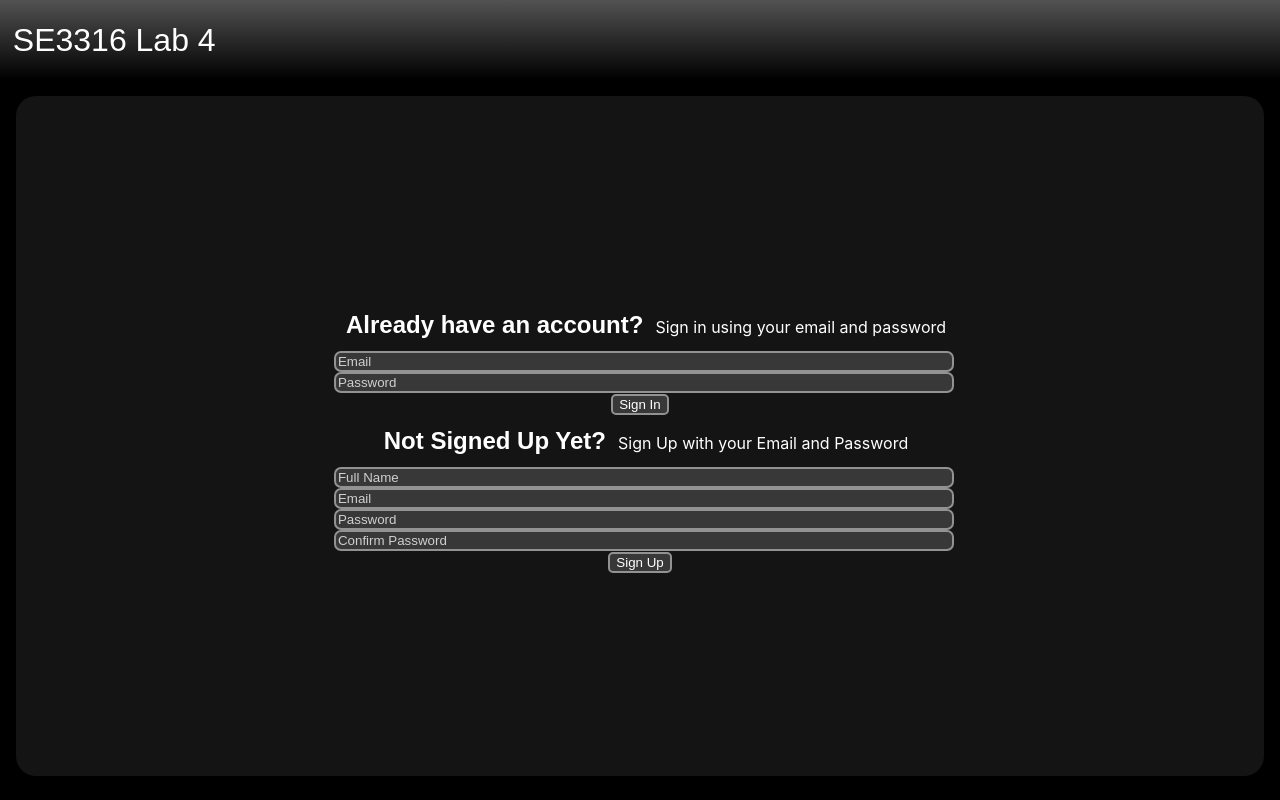
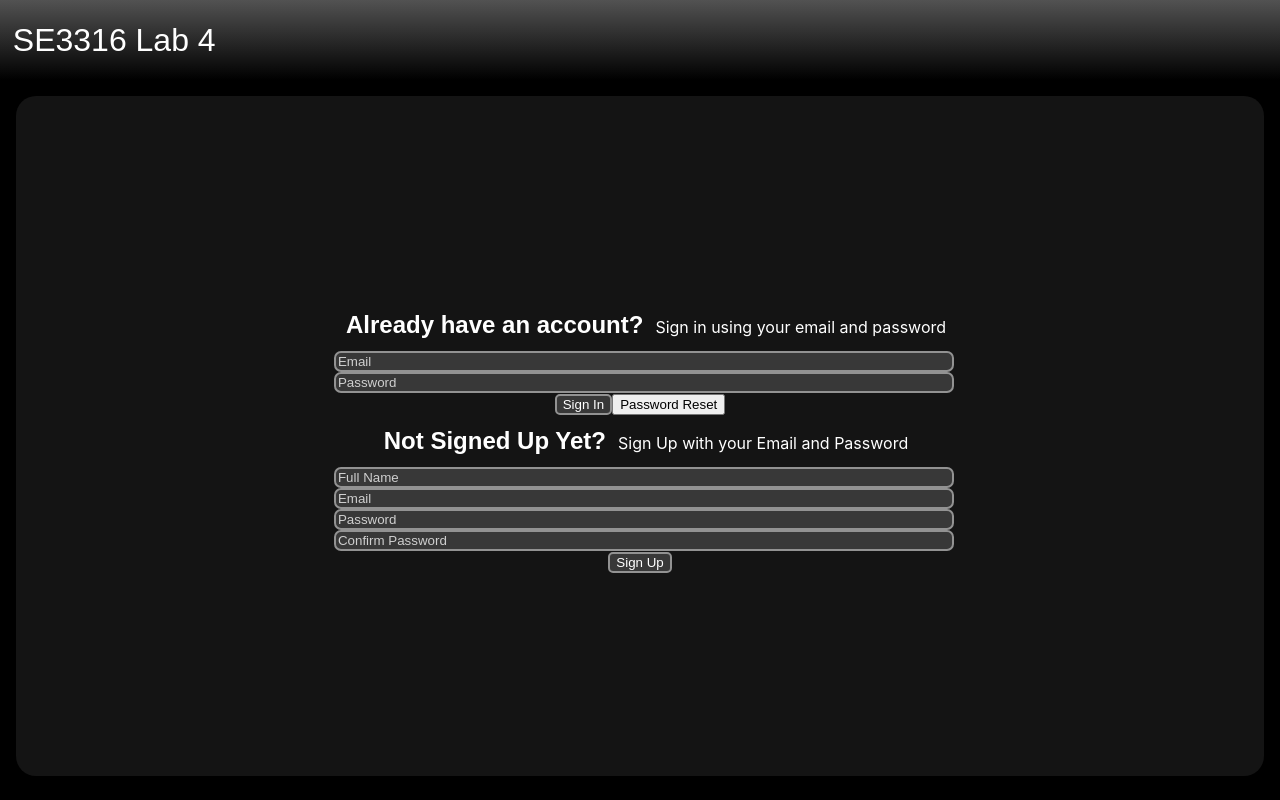
Before and after one commit to op8mnl/Music-Manager, a React (Create React App) app: page /auth in a window 1280 px wide. Built offline with nearby package versions, Linux system fonts and the light colour scheme; no server answers.

Commit message:
added a password reset link for the user if they -want to change their password

```diff
--- a/src/components/App.js
+++ b/src/components/App.js
@@ -4,6 +4,7 @@ import subIcon from "../assets/subIcon.png";
 import React, { useState, useEffect } from "react";
 import { signOutUser } from "./firebase.js";
 import { useNavigate, Link } from "react-router-dom";
+import { passwordReset } from "./firebase";
 
 function App() {
   const [playlist, setPlaylist] = useState([]);
--- a/src/components/firebase.js
+++ b/src/components/firebase.js
@@ -6,7 +6,7 @@ import {
   signInWithEmailAndPassword,
   signOut,
   onAuthStateChanged,
-  sendEmailVerification,
+  sendPasswordResetEmail,
 } from "firebase/auth";
 
 import { getFirestore, doc, getDoc, setDoc } from "firebase/firestore";
@@ -74,6 +74,16 @@ export const signInAuthUserWithEmailAndPassword = async (email, password) => {
   return await signInWithEmailAndPassword(auth, email, password);
 };
 
+export const passwordReset = async (email) => {
+  try {
+    await sendPasswordResetEmail(auth, email);
+    alert("Password reset link has been sent");
+  } catch (error) {
+    console.log(error);
+    alert(error.message);
+  }
+};
+
 export const signOutUser = async () => {
   await signOut(auth);
   alert("Successfully signed out");
--- a/src/components/protectedRoute.js
+++ b/src/components/protectedRoute.js
@@ -1,8 +1,13 @@
 import { Outlet, Navigate } from "react-router-dom";
+import { UserContext } from "./user";
+import { useContext } from "react";
+import { auth } from "./firebase";
 
-export const ProtectedRoute = () => {
-  let auth = { isAdmin: true };
-  return auth.isAdmin ? <Outlet /> : <Navigate to="/" />;
+export const ProtectedRoute = ({ isAdmin, children }) => {
+  if (!isAdmin) {
+    return <Navigate to="/" replace />;
+  }
+  return children;
 };
 
 export default ProtectedRoute;
--- a/src/components/sign-in.component.js
+++ b/src/components/sign-in.component.js
@@ -3,6 +3,7 @@ import { sendEmailVerification } from "firebase/auth";
 import React, { useState, useContext } from "react";
 import { useNavigate } from "react-router-dom";
 import { UserContext } from "./user";
+import { passwordReset } from "./firebase";
 
 import { signInAuthUserWithEmailAndPassword } from "./firebase";
 
@@ -116,6 +117,7 @@ const SignIn = () => {
         <button class="button" type="submit">
           Sign In
         </button>
+        <button onClick={() => passwordReset(email)}>Password Reset</button>
       </form>
     </div>
   );
```
